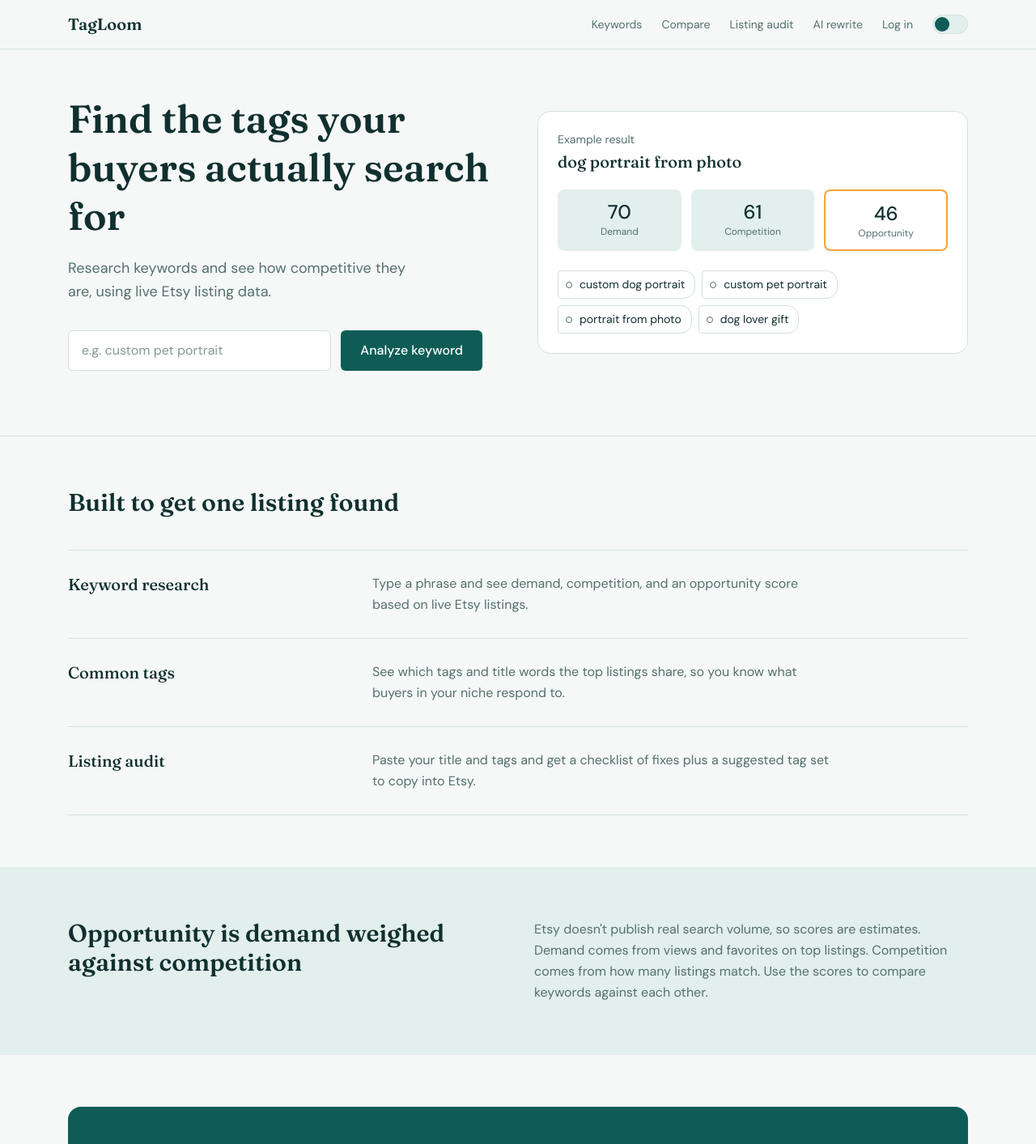
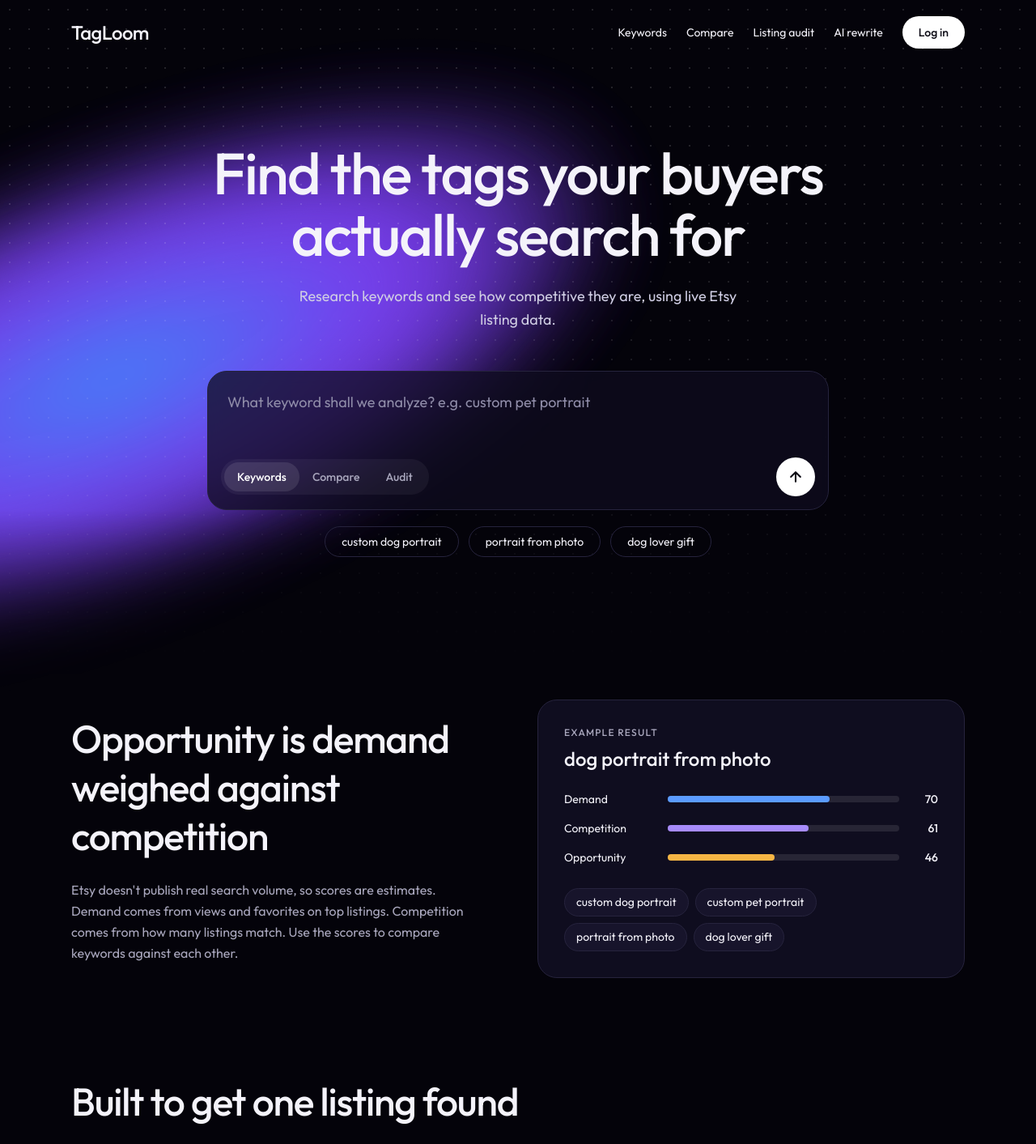
Before and after one commit to saim-builds/Etsy-Analyzer, a Next.js app: page / in a window 1280 px wide. Shown: the top 1413 px of the page at 81% size. Built offline with nearby package versions, Linux system fonts and the light colour scheme; no server answers.

Commit message:
Redesign: dark theme, Outfit font, new navbar and homepage

```diff
--- a/app/globals.css
+++ b/app/globals.css
@@ -1,79 +1,117 @@
 @import "tailwindcss";
 
 :root {
-  --bg: #F5F8F7; --card: #FFFFFF; --ink: #10302F; --muted: #54706D; --line: #D5E0DE;
-  --brand: #0F5C57; --onbrand: #FFFFFF; --accent: #F2A33A; --tint: #E3EFEC;
-  --good: #1F7A4D; --warn: #B26A00; --bad: #B3392F;
-}
-@media (prefers-color-scheme: dark) {
-  :root:not([data-theme="light"]) {
-    --bg: #0E1B1A; --card: #142624; --ink: #E8F1EF; --muted: #93ADA9; --line: #243836;
-    --brand: #5FD0C5; --onbrand: #0E1B1A; --tint: #1A302D;
-    --good: #58C48C; --warn: #E0A040; --bad: #E57A70;
-  }
-}
-:root[data-theme="dark"] {
-  --bg: #0E1B1A; --card: #142624; --ink: #E8F1EF; --muted: #93ADA9; --line: #243836;
-  --brand: #5FD0C5; --onbrand: #0E1B1A; --tint: #1A302D;
-  --good: #58C48C; --warn: #E0A040; --bad: #E57A70;
+  --bg: #04030A;
+  --card: #0F0D1F;
+  --tint: #17142B;
+  --ink: #F4F3FA;
+  --muted: #A9A7BD;
+  --line: #26233D;
+  --brand: #6D4AF0;
+  --onbrand: #FFFFFF;
+  --accent: #F5B544;
+  --violet: #A78BFA;
+  --blue: #5B9BFF;
+  --good: #4ADE80;
+  --warn: #FBBF24;
+  --bad: #FB7185;
+  color-scheme: dark;
 }
 
-/* Tailwind CSS v4 directive; supported by Tailwind's CSS processor. */
-/* stylelint-disable-next-line at-rule-no-unknown */
 @theme inline {
   --color-bg: var(--bg);
   --color-card: var(--card);
+  --color-tint: var(--tint);
   --color-ink: var(--ink);
   --color-muted: var(--muted);
   --color-line: var(--line);
   --color-brand: var(--brand);
   --color-onbrand: var(--onbrand);
   --color-accent: var(--accent);
-  --color-tint: var(--tint);
+  --color-violet: var(--violet);
+  --color-blue: var(--blue);
   --color-good: var(--good);
   --color-warn: var(--warn);
   --color-bad: var(--bad);
-  --font-display: var(--nf-display), Georgia, serif;
   --font-sans: var(--nf-sans), system-ui, sans-serif;
+  --font-display: var(--nf-sans), system-ui, sans-serif;
 }
 
-body { background: var(--bg); color: var(--ink); }
+body {
+  position: relative;
+  isolation: isolate;
+  background: var(--bg);
+  color: var(--ink);
+}
 
+
+input,
+textarea {
+  color: var(--ink);
+}
+
+input::placeholder,
+textarea::placeholder {
+  color: #8f8ca8;
+}
+
+:focus-visible {
+  outline: 2px solid var(--violet);
+  outline-offset: 2px;
+}
+
+/* Tag chips used across the app */
 .tag {
-  position: relative;
-  padding: 6px 12px 6px 26px;
+  padding: 6px 14px;
   border: 1px solid var(--line);
-  background: var(--card);
-  border-radius: 4px 14px 14px 4px;
+  background: var(--tint);
+  border-radius: 999px;
   font-size: 14px;
 }
-.tag::before {
-  content: "";
+
+/* Glow layers behind every page */
+.glow-wrap {
   position: absolute;
-  left: 9px; top: 50%;
-  width: 8px; height: 8px; margin-top: -4px;
-  border-radius: 50%;
-  background: var(--bg);
-  border: 1px solid var(--muted);
+  top: 0;
+  left: 0;
+  right: 0;
+  height: 900px;
+  overflow: hidden;
+  z-index: -1;
+  pointer-events: none;
+  -webkit-mask-image: linear-gradient(to bottom, black 70%, transparent);
+  mask-image: linear-gradient(to bottom, black 70%, transparent);
 }
-.theme-switch {
-  display: inline-flex;
-  align-items: center;
-  width: 44px;
-  height: 24px;
-  padding: 2px;
-  border: 1px solid var(--line);
-  border-radius: 999px;
-  background: var(--tint);
-  cursor: pointer;
+
+.glow-a {
+  position: absolute;
+left: -18%;
+top: 18%;
+width: 80%;
+height: 55%;
+transform: rotate(-22deg);
+background: radial-gradient(ellipse at 35% 50%,#3D8BFF 0%,#7B3FF2 38%,rgba(4,3,10,0) 72%);
+filter: blur(50px);
+opacity: 0.85;
 }
-.theme-switch .knob {
-  width: 18px;
-  height: 18px;
-  border-radius: 50%;
-  background: var(--brand);
-  transition: transform 0.2s;
+
+.glow-b {
+  position: absolute;
+left: -18%;
+top: 18%;
+width: 80%;
+height: 55%;
+transform: rotate(-22deg);
+background: radial-gradient(ellipse at 35% 50%,#3D8BFF 0%,#7B3FF2 38%,rgba(4,3,10,0) 72%);
+filter: blur(50px);
+opacity: 0.85;
 }
-:root[data-theme="dark"] .theme-switch .knob {
-  transform: translateX(20px);
+
+.dots {
+  position: absolute;
+  inset: 0;
+  background-image: radial-gradient(rgba(255, 255, 255, 0.13) 1px, transparent 1px);
+  background-size: 24px 24px;
+  -webkit-mask-image: linear-gradient(to bottom, black 30%, transparent);
+  mask-image: linear-gradient(to bottom, black 30%, transparent);
 }
--- a/app/layout.tsx
+++ b/app/layout.tsx
@@ -1,19 +1,15 @@
 import type { Metadata } from "next";
-import Link from "next/link";
-import { Fraunces, DM_Sans } from "next/font/google";
-import ThemeToggle from "@/components/ThemeToggle";
+import { Outfit } from "next/font/google";
+import Navbar from "@/components/Navbar";
 import { createClient } from "@/lib/supabase/server";
 import "./globals.css";
 
-const display = Fraunces({ subsets: ["latin"], variable: "--nf-display" });
-const sans = DM_Sans({ subsets: ["latin"], variable: "--nf-sans" });
+const outfit = Outfit({ subsets: ["latin"], variable: "--nf-sans" });
 
 export const metadata: Metadata = {
   title: "TagLoom: Etsy keyword and tag research",
   description: "Research keywords, audit listings, and choose better Etsy tags.",
 };
-
-const themeScript = `try{var t=localStorage.getItem('theme');if(!t){t=matchMedia('(prefers-color-scheme: dark)').matches?'dark':'light'}document.documentElement.dataset.theme=t}catch(e){}`;
 
 export default async function RootLayout({ children }: { children: React.ReactNode }) {
   const supabase = await createClient();
@@ -21,38 +17,17 @@
   const signedIn = !!data?.claims;
 
   return (
-    <html lang="en" className={`${display.variable} ${sans.variable}`} suppressHydrationWarning>
-      <head>
-        <script dangerouslySetInnerHTML={{ __html: themeScript }} />
-      </head>
+    <html lang="en" className={outfit.variable}>
       <body className="flex min-h-screen flex-col font-sans antialiased">
-        <header className="border-b border-line">
-          <div className="mx-auto flex max-w-6xl items-center justify-between px-5 py-4">
-            <Link href="/" className="font-display text-xl font-semibold">
-              TagLoom
-            </Link>
-            <nav className="flex items-center gap-6 text-sm text-muted">
-              <Link href="/keywords" className="hover:text-ink">Keywords</Link>
-              <Link href="/compare" className="hover:text-ink">Compare</Link>
-              <Link href="/audit" className="hover:text-ink">Listing audit</Link>
-              <Link href="/rewrite" className="hover:text-ink">AI rewrite</Link>
-              {signedIn ? (
-                <>
-                  <Link href="/account" className="hover:text-ink">Account</Link>
-                  <form action="/auth/signout" method="post">
-                    <button className="hover:text-ink">Log out</button>
-                  </form>
-                </>
-              ) : (
-                <Link href="/login" className="hover:text-ink">Log in</Link>
-              )}
-              <ThemeToggle />
-            </nav>
-          </div>
-        </header>
+        <div className="glow-wrap" aria-hidden="true">
+          <div className="glow-a" />
+          <div className="glow-b" />
+          <div className="dots" />
+        </div>
+        <Navbar signedIn={signedIn} />
         <div className="flex-1">{children}</div>
         <footer className="border-t border-line">
-          <p className="mx-auto max-w-6xl px-5 py-6 text-sm text-muted">
+          <p className="mx-auto max-w-6xl px-6 py-6 text-center text-xs text-muted">
             TagLoom is not affiliated with or endorsed by Etsy, Inc.
           </p>
         </footer>
--- a/app/page.tsx
+++ b/app/page.tsx
@@ -1,77 +1,85 @@
 import Link from "next/link";
+import PromptBox from "@/components/PromptBox";
 
 const features = [
-  ["Keyword research", "Type a phrase and see demand, competition, and an opportunity score based on live Etsy listings."],
-  ["Common tags", "See which tags and title words the top listings share, so you know what buyers in your niche respond to."],
-  ["Listing audit", "Paste your title and tags and get a checklist of fixes plus a suggested tag set to copy into Etsy."],
+  ["01", "Keyword research", "Type a phrase and see demand, competition, and an opportunity score based on live Etsy listings."],
+  ["02", "Common tags", "See which tags and title words the top listings share, so you know what buyers in your niche respond to."],
+  ["03", "Listing audit", "Paste your title and tags and get a checklist of fixes plus a suggested tag set to copy into Etsy."],
+];
+
+const bars = [
+  { label: "Demand", value: 70, color: "var(--blue)" },
+  { label: "Competition", value: 61, color: "var(--violet)" },
+  { label: "Opportunity", value: 46, color: "var(--accent)" },
 ];
 
 export default function Home() {
   return (
     <main>
-      <section className="mx-auto grid max-w-6xl items-center gap-12 px-5 pb-20 pt-14 lg:grid-cols-2">
-        <div>
-          <h1 className="font-display text-4xl font-semibold leading-tight sm:text-5xl">
-            Find the tags your buyers actually search for
-          </h1>
-          <p className="mt-5 max-w-md text-lg leading-relaxed text-muted">
-            Research keywords and see how competitive they are, using live Etsy listing data.
-          </p>
-          <form action="/keywords" className="mt-8 flex max-w-lg flex-col gap-3 sm:flex-row">
-            <input
-              name="q"
-              placeholder="e.g. custom pet portrait"
-              aria-label="Keyword"
-              className="flex-1 rounded-md border border-line bg-card px-4 py-3"
-            />
-            <button className="rounded-md bg-brand px-6 py-3 font-medium text-onbrand">Analyze keyword</button>
-          </form>
-        </div>
-
-        <div className="rounded-2xl border border-line bg-card p-6">
-          <p className="text-sm text-muted">Example result</p>
-          <p className="mt-1 font-display text-xl font-medium">dog portrait from photo</p>
-          <div className="mt-5 grid grid-cols-3 gap-3 text-center">
-            <div className="rounded-lg bg-tint py-3"><p className="text-2xl font-medium">70</p><p className="text-xs text-muted">Demand</p></div>
-            <div className="rounded-lg bg-tint py-3"><p className="text-2xl font-medium">61</p><p className="text-xs text-muted">Competition</p></div>
-            <div className="rounded-lg border-2 border-accent py-3"><p className="text-2xl font-medium">46</p><p className="text-xs text-muted">Opportunity</p></div>
-          </div>
-          <div className="mt-6 flex flex-wrap gap-2">
-            <span className="tag">custom dog portrait</span>
-            <span className="tag">custom pet portrait</span>
-            <span className="tag">portrait from photo</span>
-            <span className="tag">dog lover gift</span>
-          </div>
+      <section className="mx-auto max-w-6xl px-6 pb-28 pt-16 text-center md:pt-24">
+        <h1 className="mx-auto max-w-4xl text-5xl font-medium leading-[1.05] tracking-tight md:text-7xl">
+          Find the tags your buyers actually search for
+        </h1>
+        <p className="mx-auto mt-6 max-w-xl text-lg leading-relaxed text-[#CFCDE3]">
+          Research keywords and see how competitive they are, using live Etsy listing data.
+        </p>
+        <div className="mt-12">
+          <PromptBox />
         </div>
       </section>
 
-      <section className="border-t border-line">
-        <div className="mx-auto max-w-6xl px-5 py-16">
-          <h2 className="max-w-xl font-display text-3xl font-semibold">Built to get one listing found</h2>
-          <div className="mt-10 divide-y divide-line border-y border-line">
-            {features.map(([title, text]) => (
-              <div key={title} className="grid gap-4 py-7 md:grid-cols-3">
-                <h3 className="font-display text-xl font-medium">{title}</h3>
-                <p className="max-w-xl leading-relaxed text-muted md:col-span-2">{text}</p>
+      <section className="mx-auto grid max-w-6xl items-center gap-12 px-6 py-16 md:grid-cols-2">
+        <div>
+          <h2 className="text-4xl font-medium leading-tight tracking-tight md:text-5xl">
+            Opportunity is demand weighed against competition
+          </h2>
+          <p className="mt-6 max-w-lg leading-relaxed text-muted">
+            Etsy doesn&apos;t publish real search volume, so scores are estimates. Demand comes from views and favorites on top listings. Competition comes from how many listings match. Use the scores to compare keywords against each other.
+          </p>
+        </div>
+
+        <div className="rounded-3xl border border-line bg-card p-8">
+          <p className="text-xs font-medium uppercase tracking-widest text-muted">Example result</p>
+          <p className="mt-2 text-2xl font-medium">dog portrait from photo</p>
+          <div className="mt-6 space-y-4">
+            {bars.map((b) => (
+              <div key={b.label} className="flex items-center gap-4 text-sm">
+                <span className="w-28 shrink-0">{b.label}</span>
+                <div className="h-2 flex-1 rounded-full bg-white/10">
+                  <div className="h-2 rounded-full" style={{ width: `${b.value}%`, background: b.color }} />
+                </div>
+                <span className="w-8 text-right font-medium">{b.value}</span>
               </div>
+            ))}
+          </div>
+          <div className="mt-7 flex flex-wrap gap-2">
+            {["custom dog portrait", "custom pet portrait", "portrait from photo", "dog lover gift"].map((t) => (
+              <span key={t} className="tag">{t}</span>
             ))}
           </div>
         </div>
       </section>
 
-      <section className="bg-tint">
-        <div className="mx-auto grid max-w-6xl gap-10 px-5 py-16 md:grid-cols-2">
-          <h2 className="font-display text-3xl font-semibold">Opportunity is demand weighed against competition</h2>
-          <p className="leading-relaxed text-muted">
-            Etsy doesn&apos;t publish real search volume, so scores are estimates. Demand comes from views and favorites on top listings. Competition comes from how many listings match. Use the scores to compare keywords against each other.
-          </p>
+      <section className="mx-auto max-w-6xl px-6 py-16">
+        <h2 className="text-4xl font-medium tracking-tight md:text-5xl">Built to get one listing found</h2>
+        <div className="mt-10 grid gap-5 md:grid-cols-3">
+          {features.map(([n, title, text]) => (
+            <div key={n} className="rounded-3xl border border-line bg-card p-8">
+              <p className="text-sm text-violet">{n}</p>
+              <h3 className="mt-6 text-2xl font-medium">{title}</h3>
+              <p className="mt-3 leading-relaxed text-muted">{text}</p>
+            </div>
+          ))}
         </div>
       </section>
 
-      <section className="mx-auto max-w-6xl px-5 py-16">
-        <div className="items-center justify-between gap-8 rounded-2xl bg-brand px-8 py-12 text-onbrand sm:flex">
-          <h2 className="font-display text-3xl font-semibold">Try a keyword now</h2>
-          <Link href="/keywords" className="mt-6 inline-block whitespace-nowrap rounded-md bg-accent px-6 py-3 font-medium text-[#10302F] sm:mt-0">
+      <section className="mx-auto max-w-6xl px-6 pb-24 pt-8">
+        <div className="items-center justify-between gap-8 rounded-3xl border border-line bg-[linear-gradient(135deg,#5B3FD6,#3A2A9E_55%,#1B1550)] px-10 py-14 md:flex">
+          <h2 className="text-4xl font-medium tracking-tight md:text-5xl">Try a keyword now</h2>
+          <Link
+            href="/keywords"
+            className="mt-6 inline-block whitespace-nowrap rounded-full bg-white px-8 py-4 font-medium text-[#0B0A14] md:mt-0"
+          >
             Open keyword research
           </Link>
         </div>
--- /dev/null
+++ b/components/Navbar.tsx
@@ -0,0 +1,58 @@
+"use client";
+
+import Link from "next/link";
+import { usePathname } from "next/navigation";
+
+const LINKS = [
+    { href: "/keywords", label: "Keywords" },
+    { href: "/compare", label: "Compare" },
+    { href: "/audit", label: "Listing audit" },
+    { href: "/rewrite", label: "AI rewrite" },
+];
+
+export default function Navbar({ signedIn }: { signedIn: boolean }) {
+    const pathname = usePathname();
+    const isActive = (href: string) => pathname === href || pathname.startsWith(href + "/");
+
+    return (
+        <header>
+            <div className="mx-auto flex max-w-6xl flex-wrap items-center justify-between gap-y-3 px-6 py-5">
+                <Link href="/" className="text-2xl font-medium tracking-tight">
+                    TagLoom
+                </Link>
+                <nav className="order-3 flex w-full flex-wrap items-center gap-x-6 gap-y-2 text-sm md:order-none md:w-auto">
+                    {LINKS.map((l) => (
+                        <Link
+                            key={l.href}
+                            href={l.href}
+                            aria-current={isActive(l.href) ? "page" : undefined}
+                            className={isActive(l.href) ? "text-violet" : "text-ink hover:text-violet"}
+                        >
+                            {l.label}
+                        </Link>
+                    ))}
+                    {signedIn ? (
+                        <>
+                            <Link
+                                href="/account"
+                                aria-current={isActive("/account") ? "page" : undefined}
+                                className={isActive("/account") ? "text-violet" : "text-ink hover:text-violet"}
+                            >
+                                Account
+                            </Link>
+                            <form action="/auth/signout" method="post">
+                                <button className="rounded-full border border-line px-5 py-2 hover:border-violet">
+                                    Log out
+                                </button>
+                            </form>
+                        </>
+                    ) : (
+                        <Link href="/login" className="rounded-full bg-white px-5 py-2.5 font-medium text-[#0B0A14]">
+                            Log in
+                        </Link>
+                    )}
+                </nav>
+            </div>
+        </header>
+    );
+}
--- /dev/null
+++ b/components/PromptBox.tsx
@@ -0,0 +1,104 @@
+"use client";
+
+import { useRef, useState } from "react";
+import { useRouter } from "next/navigation";
+
+const TABS = [
+    { id: "keywords", label: "Keywords", path: "/keywords", placeholder: "What keyword shall we analyze? e.g. custom pet portrait" },
+    { id: "compare", label: "Compare", path: "/compare", placeholder: "Enter up to 5 phrases, one per line" },
+    { id: "audit", label: "Audit", path: "/audit", placeholder: "Which keyword should your listing rank for?" },
+] as const;
+
+type TabId = (typeof TABS)[number]["id"];
+
+const EXAMPLES = ["custom dog portrait", "portrait from photo", "dog lover gift"];
+
+export default function PromptBox() {
+    const router = useRouter();
+    const [tab, setTab] = useState<TabId>("keywords");
+    const [value, setValue] = useState("");
+    const ref = useRef<HTMLTextAreaElement>(null);
+    const current = TABS.find((t) => t.id === tab)!;
+
+    function go(text: string, t: TabId) {
+        const v = text.trim();
+        if (!v) {
+            ref.current?.focus();
+            return;
+        }
+        const q =
+            t === "compare"
+                ? v.split(/\r?\n/).map((s) => s.trim()).filter(Boolean).slice(0, 5).join("\n")
+                : v.replace(/\s+/g, " ");
+        const path = TABS.find((x) => x.id === t)!.path;
+        router.push(`${path}?q=${encodeURIComponent(q)}`);
+    }
+
+    return (
+        <div className="mx-auto w-full max-w-3xl">
+            <form
+                onSubmit={(e) => {
+                    e.preventDefault();
+                    go(value, tab);
+                }}
+                className="rounded-3xl border border-line bg-[rgba(15,13,31,0.75)] p-4 backdrop-blur"
+            >
+                <textarea
+                    ref={ref}
+                    value={value}
+                    onChange={(e) => setValue(e.target.value)}
+                    onKeyDown={(e) => {
+                        if (e.key === "Enter" && tab !== "compare") {
+                            e.preventDefault();
+                            go(value, tab);
+                        }
+                    }}
+                    rows={2}
+                    maxLength={500}
+                    aria-label="Keyword"
+                    placeholder={current.placeholder}
+                    className="w-full resize-none bg-transparent px-2 py-2 text-lg outline-none"
+                />
+                <div className="mt-3 flex items-center justify-between">
+                    <div role="tablist" className="flex rounded-full bg-white/5 p-1">
+                        {TABS.map((t) => (
+                            <button
+                                key={t.id}
+                                type="button"
+                                role="tab"
+                                aria-selected={tab === t.id}
+                                onClick={() => setTab(t.id)}
+                                className={`rounded-full px-4 py-2 text-sm font-medium ${tab === t.id ? "bg-white/10 text-white" : "text-muted hover:text-white"
+                                    }`}
+                            >
+                                {t.label}
+                            </button>
+                        ))}
+                    </div>
+                    <button
+                        type="submit"
+                        aria-label="Analyze"
+                        className="flex h-12 w-12 items-center justify-center rounded-full bg-white text-[#0B0A14]"
+                    >
+                        <svg width="20" height="20" viewBox="0 0 24 24" fill="none" stroke="currentColor" strokeWidth="2.5" strokeLinecap="round" strokeLinejoin="round" aria-hidden="true">
+                            <path d="M12 19V5M5 12l7-7 7 7" />
+                        </svg>
+                    </button>
+                </div>
+            </form>
+
+            <div className="mt-5 flex flex-wrap justify-center gap-3">
+                {EXAMPLES.map((ex) => (
+                    <button
+                        key={ex}
+                        type="button"
+                        onClick={() => go(ex, "keywords")}
+                        className="rounded-full border border-line px-5 py-2 text-sm hover:border-violet"
+                    >
+                        {ex}
+                    </button>
+                ))}
+            </div>
+        </div>
+    );
+}
--- a/components/ThemeToggle.tsx
+++ /dev/null
@@ -1,24 +0,0 @@
-"use client";
-
-export default function ThemeToggle() {
-    function toggle() {
-        const root = document.documentElement;
-        const next = root.dataset.theme === "dark" ? "light" : "dark";
-        root.dataset.theme = next;
-        try {
-            localStorage.setItem("theme", next);
-        } catch { }
-    }
-
-    return (
-        <button
-            type="button"
-            onClick={toggle}
-            aria-label="Toggle dark mode"
-            title="Toggle dark mode"
-            className="theme-switch"
-        >
-            <span className="knob" />
-        </button>
-    );
-}
```
